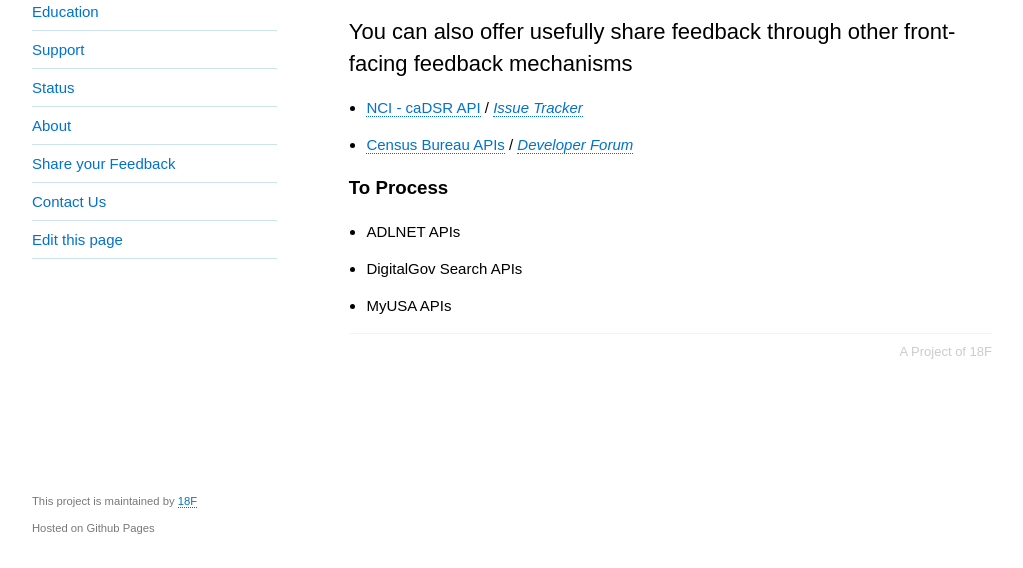
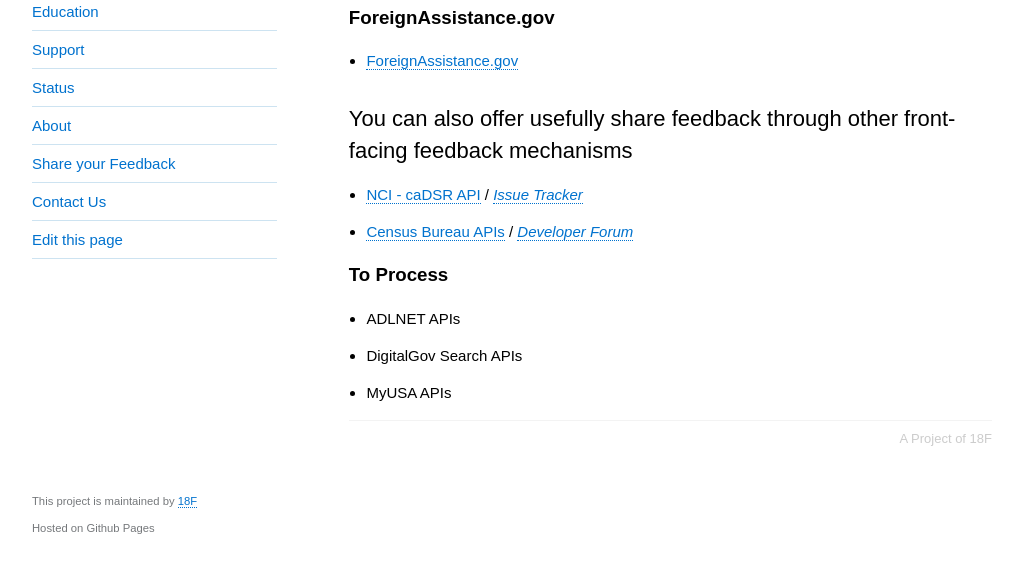
Before and after one commit to 18F/API-All-the-X, a Jekyll site: the page built from pages/give_feedback.md, in a window 1280 px wide and 900 px high, scrolled down 713 px, cut to the strip 332-900 px from the top of the window. Shown: the whole strip, without its empty margins (128-1151 px from the left). Built offline with Jekyll 4.4.1, drawn with Linux system fonts in a browser that asks for light colours.

Commit message:
adding foreignassistance

```diff
--- a/pages/give_feedback.md
+++ b/pages/give_feedback.md
@@ -33,6 +33,8 @@
 ### US Agency for International Development
 * [All APIs](http://www.usaid.gov/developer) / *[Issue Tracker](https://github.com/usaid/Feedback/issues)*
 
+### ForeignAssistance.gov
+* [ForeignAssistance.gov](https://github.com/foreignassistance/FAD.API/issues)
 
 ## You can also offer usefully share feedback through other front-facing feedback mechanisms
 * [NCI - caDSR API](https://wiki.nci.nih.gov/display/caDSR/caDSR+APIs) / *[Issue Tracker](https://tracker.nci.nih.gov/browse/CADSRAPI)*
```
